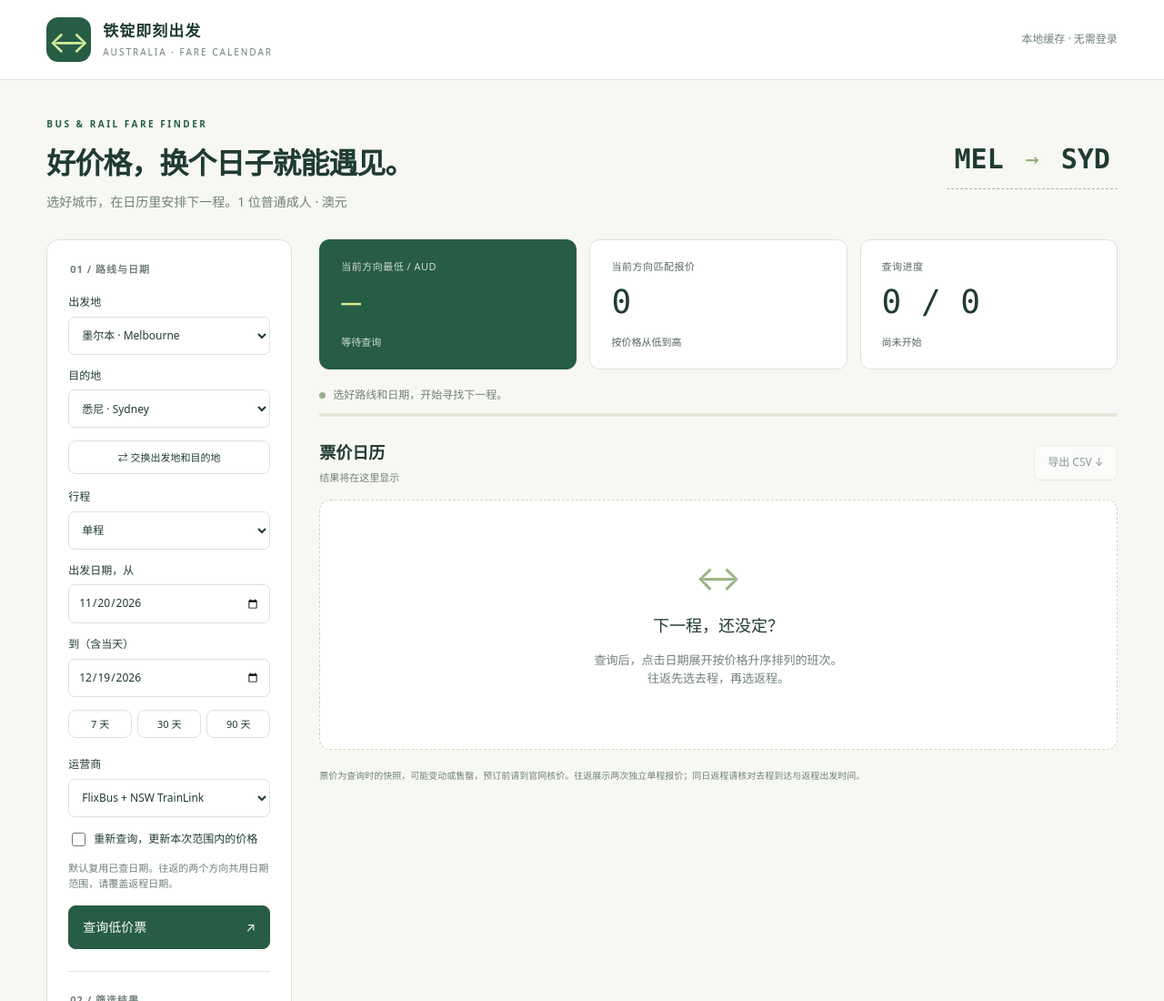
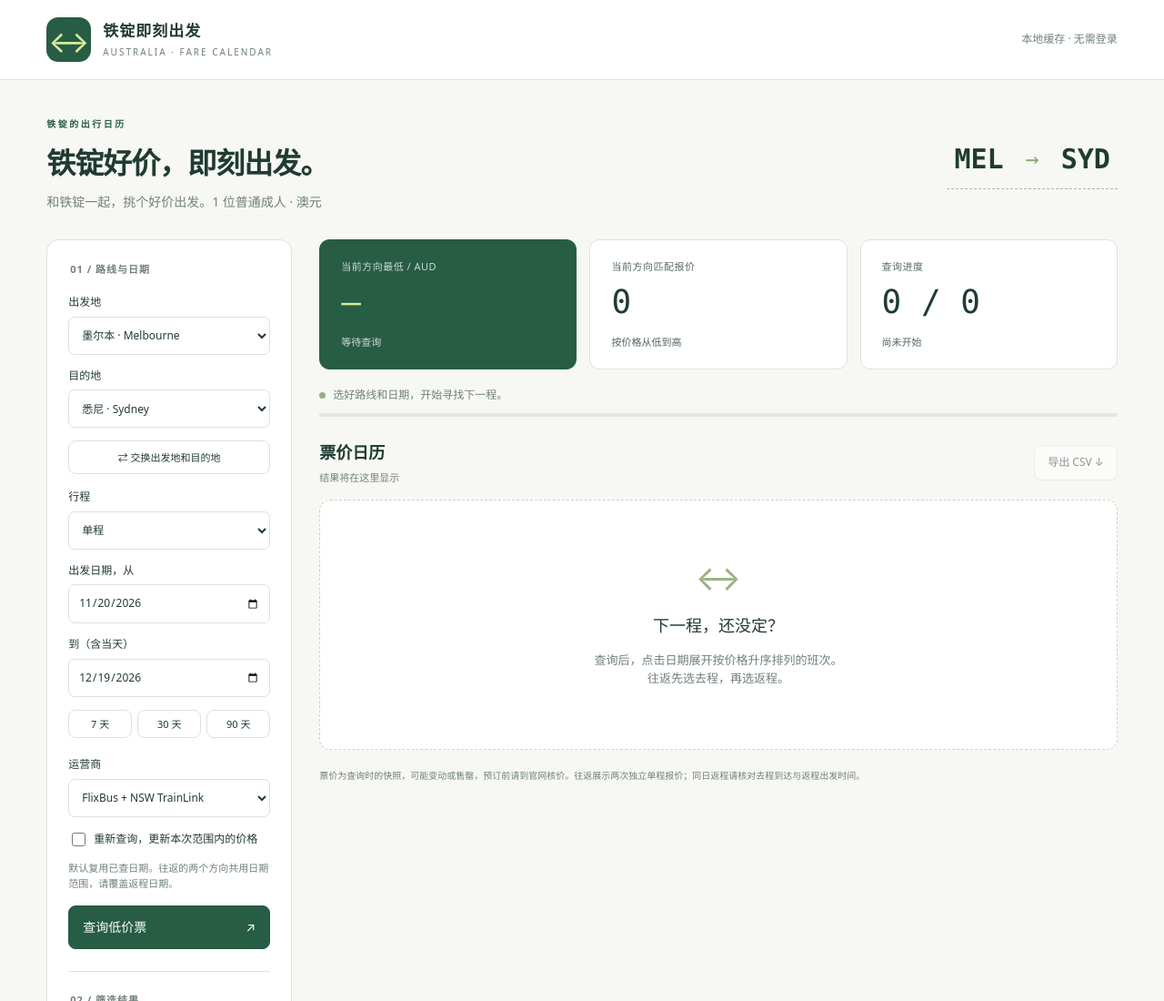
Before and after one commit to CouldfulRial/LowPriceBusTrainFinder, a browser extension: page app.html in a window 1280 px wide. Shown: the top 1100 px of the page at 91% size. Drawn offline with Linux system fonts and the light colour scheme.

Commit message:
Align hero copy with 铁锭 branding

```diff
--- a/app.html
+++ b/app.html
@@ -4,7 +4,7 @@
 <body>
 <header><div class="brand"><span class="mark">↔</span><div><strong>铁锭即刻出发</strong><small>AUSTRALIA · FARE CALENDAR</small></div></div><span class="local">本地缓存 · 无需登录</span></header>
 <main>
-  <section class="intro"><div><span class="eyebrow">BUS & RAIL FARE FINDER</span><h1>好价格，换个日子就能遇见。</h1><p>选好城市，在日历里安排下一程。1 位普通成人 · 澳元</p></div><div class="route"><b id="route-origin">MEL</b><span id="route-arrow">→</span><b id="route-destination">SYD</b></div></section>
+  <section class="intro"><div><span class="eyebrow">铁锭的出行日历</span><h1>铁锭好价，即刻出发。</h1><p>和铁锭一起，挑个好价出发。1 位普通成人 · 澳元</p></div><div class="route"><b id="route-origin">MEL</b><span id="route-arrow">→</span><b id="route-destination">SYD</b></div></section>
   <div class="layout">
     <aside>
       <form id="search-form">
```
